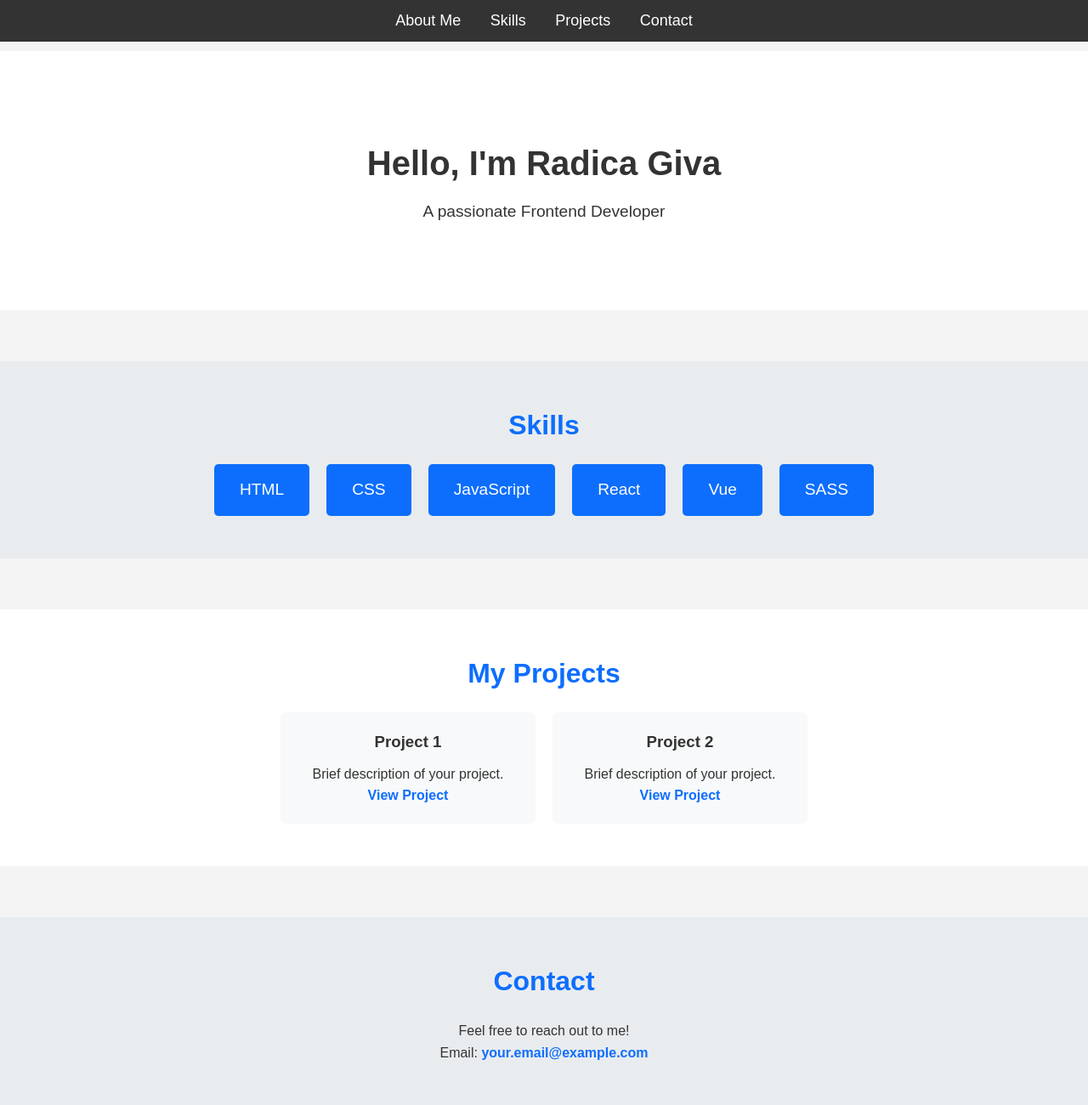
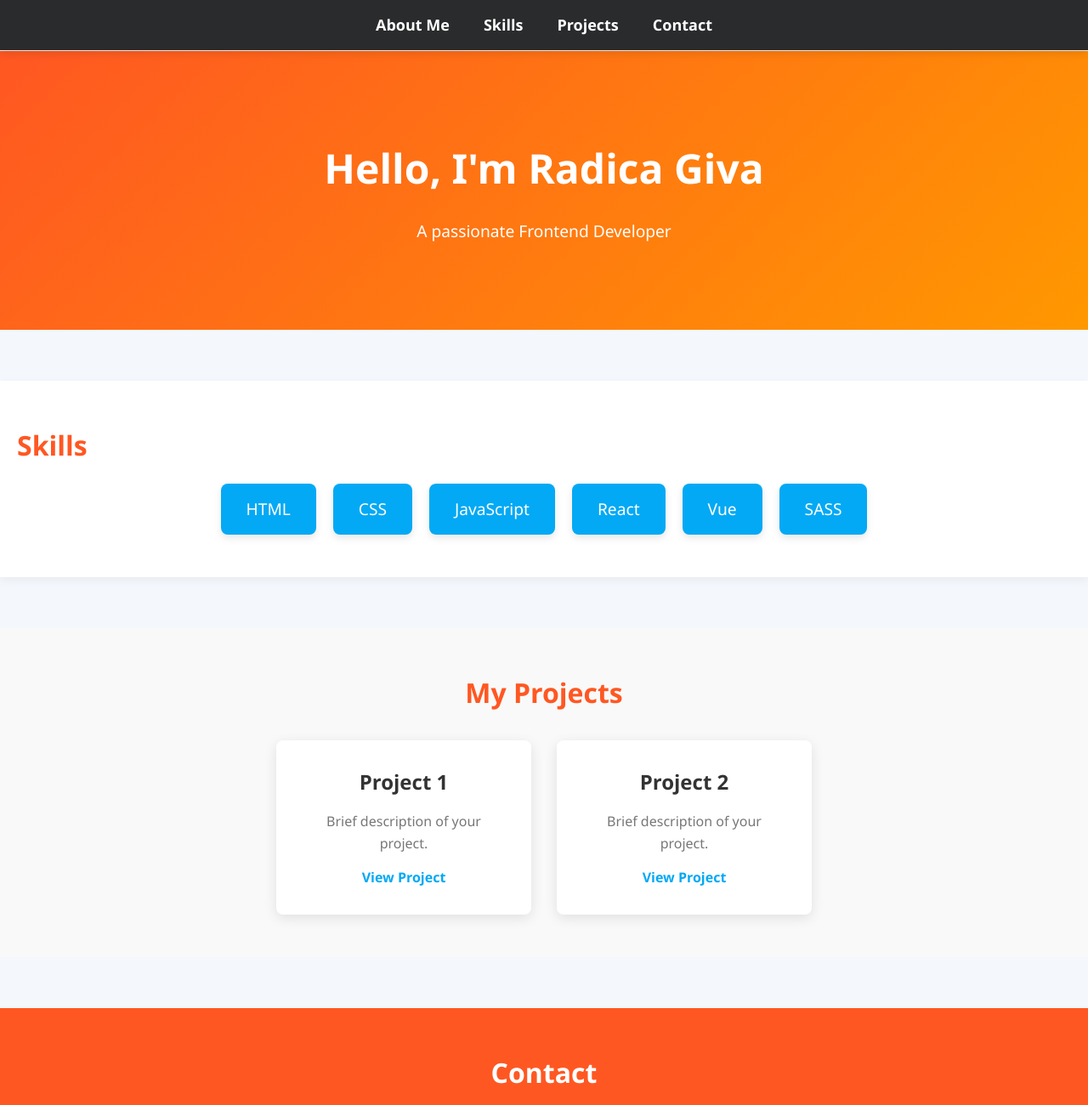
Before and after one commit to radsurya/portfolio, a plain HTML site: page index.html in a window 1280 px wide. Shown: the top 1300 px of the page at 85% size. Drawn offline with Linux system fonts and the light colour scheme.

Commit message:
Updated styling

```diff
--- a/style.css
+++ b/style.css
@@ -6,10 +6,11 @@
 }
 
 body {
-    font-family: Arial, sans-serif;
+    font-family: 'Segoe UI', Tahoma, Geneva, Verdana, sans-serif;
     line-height: 1.6;
-    background-color: #f4f4f4;
+    background-color: #f4f7fc;
     color: #333;
+    font-size: 16px;
 }
 
 /* Navigation Styles */
@@ -17,29 +18,33 @@ nav {
     position: fixed;
     top: 0;
     width: 100%;
-    background-color: #333;
-    padding: 10px 0;
+    background-color: #292b2c;
+    padding: 15px 0;
+    box-shadow: 0 4px 10px rgba(0, 0, 0, 0.1);
+    z-index: 100;
 }
 
 nav ul {
     list-style: none;
-    text-align: center;
+    display: flex;
+    justify-content: center;
 }
 
 nav ul li {
-    display: inline;
-    margin: 0 15px;
+    margin: 0 20px;
 }
 
 nav ul li a {
     color: #fff;
     text-decoration: none;
     font-size: 18px;
-    transition: color 0.3s ease;
+    font-weight: 600;
+    transition: color 0.3s ease, transform 0.3s ease;
 }
 
 nav ul li a:hover {
-    color: #0d6efd;
+    color: #ff5722;
+    transform: scale(1.1);
 }
 
 /* Section Styling */
@@ -48,37 +53,36 @@ section {
     margin-top: 60px; /* To offset the fixed nav */
 }
 
-h1, h2 {
-    text-align: center;
-    margin-bottom: 20px;
-}
-
-h2 {
-    font-size: 2rem;
-    color: #0d6efd;
-}
-
 /* About Section */
 #about {
-    background-color: #fff;
-    color: #333;
+    background: linear-gradient(135deg, #ff5722, #ff9800);
+    color: #fff;
     text-align: center;
     padding: 100px 20px;
 }
 
 #about h1 {
-    font-size: 2.5rem;
-    margin-bottom: 10px;
+    font-size: 3rem;
+    font-weight: 700;
+    margin-bottom: 20px;
 }
 
 #about p {
     font-size: 1.2rem;
+    margin-top: 10px;
 }
 
 /* Skills Section */
 #skills {
-    background-color: #e9ecef;
+    background-color: #ffffff;
     padding: 50px 20px;
+    box-shadow: 0 4px 10px rgba(0, 0, 0, 0.05);
+}
+
+#skills h2 {
+    font-size: 2rem;
+    color: #ff5722;
+    margin-bottom: 20px;
 }
 
 .skills-container {
@@ -89,74 +93,121 @@ h2 {
 }
 
 .skill {
-    background-color: #0d6efd;
+    background-color: #03a9f4;
     color: white;
     padding: 15px 30px;
-    border-radius: 5px;
+    border-radius: 8px;
     font-size: 1.2rem;
-    transition: transform 0.3s ease;
+    transition: transform 0.3s ease, background-color 0.3s ease;
+    box-shadow: 0 4px 10px rgba(0, 0, 0, 0.1);
 }
 
 .skill:hover {
     transform: scale(1.1);
+    background-color: #0288d1;
 }
 
 /* Projects Section */
 #projects {
-    background-color: #fff;
+    background-color: #f9f9f9;
     padding: 50px 20px;
+}
+
+#projects h2 {
+    font-size: 2rem;
+    color: #ff5722;
+    margin-bottom: 30px;
+    text-align: center;
 }
 
 .project-container {
     display: flex;
     flex-wrap: wrap;
     justify-content: center;
-    gap: 20px;
+    gap: 30px;
 }
 
 .project {
-    background-color: #f8f9fa;
-    padding: 20px;
-    border-radius: 5px;
+    background-color: #fff;
+    padding: 30px;
+    border-radius: 8px;
     width: 300px;
     text-align: center;
-    transition: transform 0.3s ease;
+    box-shadow: 0 4px 15px rgba(0, 0, 0, 0.1);
+    transition: transform 0.3s ease, box-shadow 0.3s ease;
 }
 
 .project:hover {
-    transform: scale(1.05);
+    transform: translateY(-10px);
+    box-shadow: 0 8px 25px rgba(0, 0, 0, 0.2);
 }
 
 .project h3 {
-    margin-bottom: 10px;
+    font-size: 1.5rem;
+    color: #333;
+    margin-bottom: 15px;
+}
+
+.project p {
+    color: #777;
+    margin-bottom: 15px;
 }
 
 .project a {
-    color: #0d6efd;
+    color: #03a9f4;
     text-decoration: none;
     font-weight: bold;
+    transition: color 0.3s ease;
+}
+
+.project a:hover {
+    color: #ff5722;
 }
 
 /* Contact Section */
 #contact {
-    background-color: #e9ecef;
+    background-color: #ff5722;
+    color: #fff;
     padding: 50px 20px;
     text-align: center;
 }
 
+#contact h2 {
+    font-size: 2rem;
+    margin-bottom: 20px;
+}
+
+#contact p {
+    font-size: 1.2rem;
+    margin-bottom: 20px;
+}
+
 #contact a {
-    color: #0d6efd;
+    color: #fff;
     text-decoration: none;
     font-weight: bold;
+    background-color: #0288d1;
+    padding: 10px 20px;
+    border-radius: 5px;
+    transition: background-color 0.3s ease;
+}
+
+#contact a:hover {
+    background-color: #ff9800;
 }
 
 /* Mobile Responsiveness */
 @media (max-width: 768px) {
     .skills-container {
         flex-direction: column;
+        align-items: center;
     }
 
     .project-container {
         flex-direction: column;
     }
+
+    .project {
+        width: 80%;
+    }
 }
```
